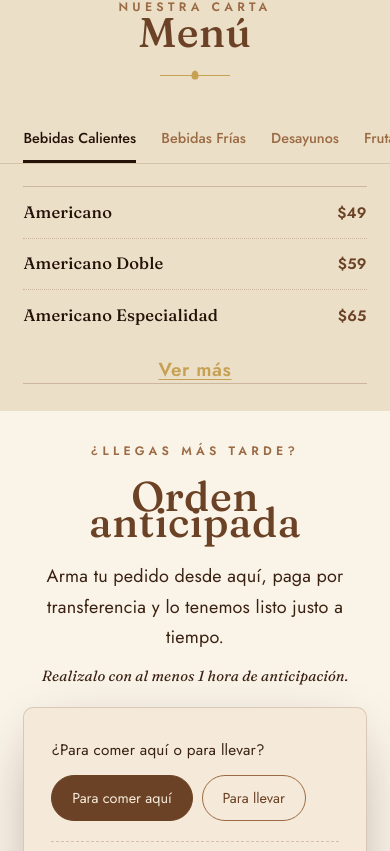
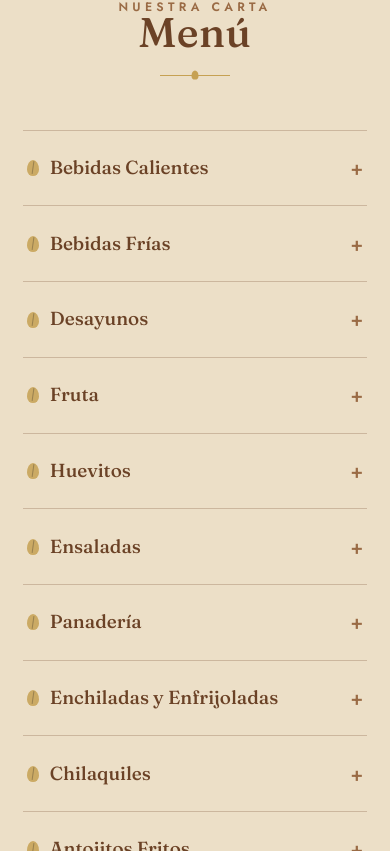
Before and after one commit to gdognzlzz/coffe-project, a React (Vite) app: page / in a window 390 px wide. Shown: the part 3093-3944 px from the top of the page. Built offline with nearby package versions, Linux system fonts and the light colour scheme.

Commit message:
Revert "Add mobile menu category tabs"
This reverts commit e2259b81d5c0e1f66d8e9bab9e6e862ae7c899f4.

Co-authored-by: Copilot <223556219+Copilot@users.noreply.github.com>

```diff
--- a/src/App.css
+++ b/src/App.css
@@ -644,10 +644,6 @@
   background: var(--gold);
 }
 
-.menu-category-nav {
-  display: none;
-}
-
 .menu-accordion {
   max-width: 1020px;
   margin: 0 auto;
@@ -1615,71 +1611,8 @@ footer {
     gap: 0;
   }
 
-  .menu-category-nav {
-    display: flex;
-    gap: 1.4rem;
-    margin: 0 -6vw 1.25rem;
-    padding: 0 6vw;
-    overflow-x: auto;
-    border-bottom: 1px solid rgba(107, 66, 38, 0.18);
-    scrollbar-width: none;
-  }
-
-  .menu-category-nav::-webkit-scrollbar {
-    display: none;
-  }
-
-  .menu-category-tab {
-    flex: 0 0 auto;
-    padding: 0 0 0.7rem;
-    border: 0;
-    border-bottom: 3px solid transparent;
-    background: none;
-    color: var(--wood-light);
-    font-family: var(--sans);
-    font-size: 0.8rem;
-    font-weight: 500;
-    line-height: 1.2;
-    cursor: pointer;
-  }
-
-  .menu-category-tab.active {
-    border-bottom-color: var(--espresso);
-    color: var(--espresso);
-  }
-
   .menu-col + .menu-col {
     border-top: none;
-  }
-
-  .menu-cat:not(.open) {
-    display: none;
-  }
-
-  .menu-cat.open .menu-cat-head {
-    display: none;
-  }
-
-  .menu-cat.open {
-    border-top: 0;
-  }
-
-  .menu-item {
-    gap: 0.75rem;
-    padding: 0.65rem 0;
-  }
-
-  .menu-item .name {
-    font-size: 0.92rem;
-  }
-
-  .menu-item .desc {
-    font-size: 0.74rem;
-    margin-top: 0.18rem;
-  }
-
-  .menu-item .price {
-    font-size: 0.84rem;
   }
 
   .nav-links {
--- a/src/App.jsx
+++ b/src/App.jsx
@@ -532,7 +532,7 @@ function MenuCategory({ category, isOpen, onToggle }) {
 function App() {
   const [navOpen, setNavOpen] = useState(false)
   const [navScrolled, setNavScrolled] = useState(false)
-  const [openCategory, setOpenCategory] = useState(menuData[0].id)
+  const [openCategory, setOpenCategory] = useState(null)
   const [orderCategory, setOrderCategory] = useState(menuData[0].id)
   const [orderItemIndex, setOrderItemIndex] = useState(0)
   const [quantity, setQuantity] = useState(1)
@@ -1040,21 +1040,6 @@ function App() {
             </div>
             <div className="menu-divider" />
 
-            <div className="menu-category-nav" role="tablist" aria-label="Categorías del menú">
-              {menuData.map((category) => (
-                <button
-                  type="button"
-                  className={`menu-category-tab${openCategory === category.id ? ' active' : ''}`}
-                  key={category.id}
-                  role="tab"
-                  aria-selected={openCategory === category.id}
-                  onClick={() => setOpenCategory(category.id)}
-                >
-                  {category.label}
-                </button>
-              ))}
-            </div>
-
             <div className="menu-accordion">
               <div className="menu-col">
                 {menuData.slice(0, 6).map((category) => (
```
